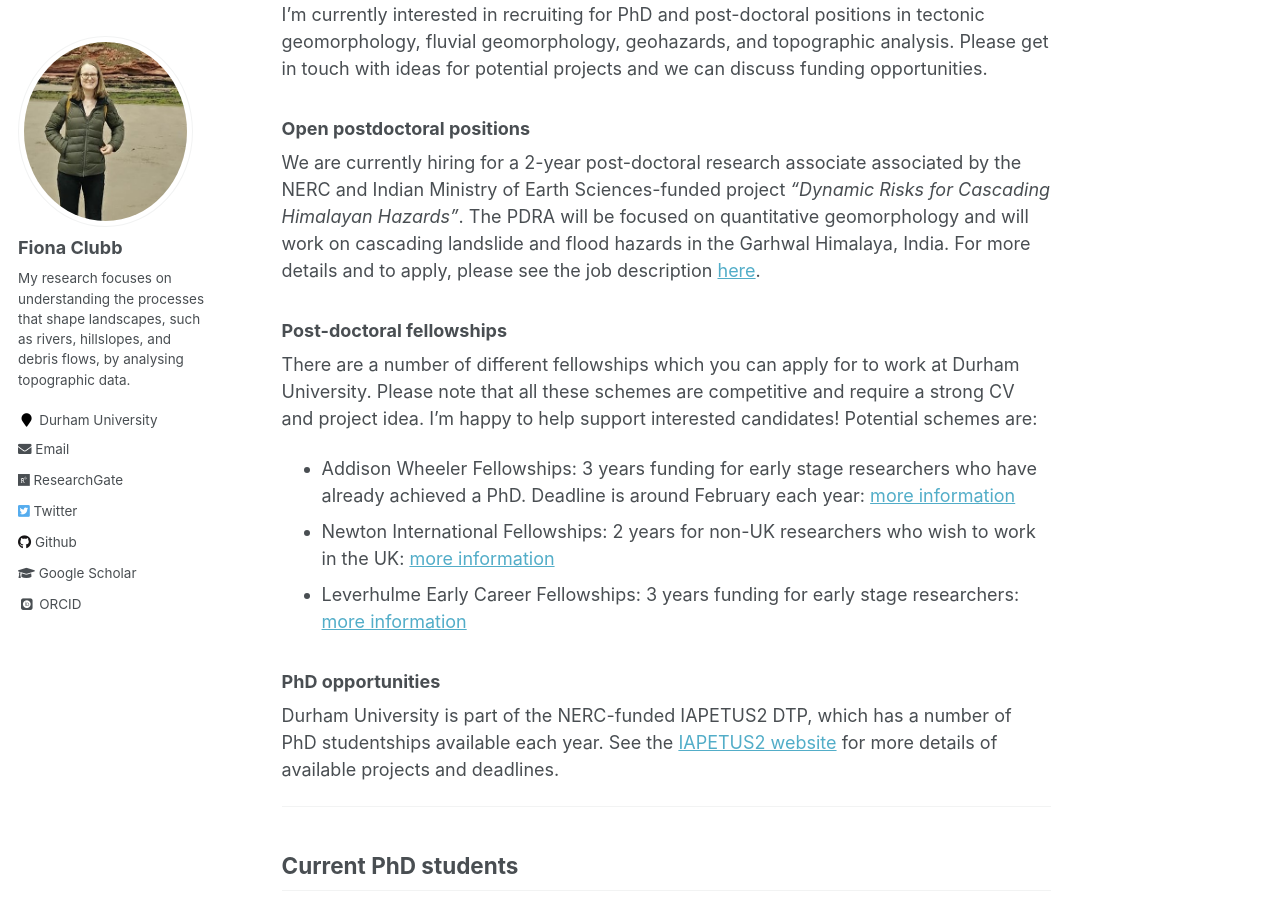
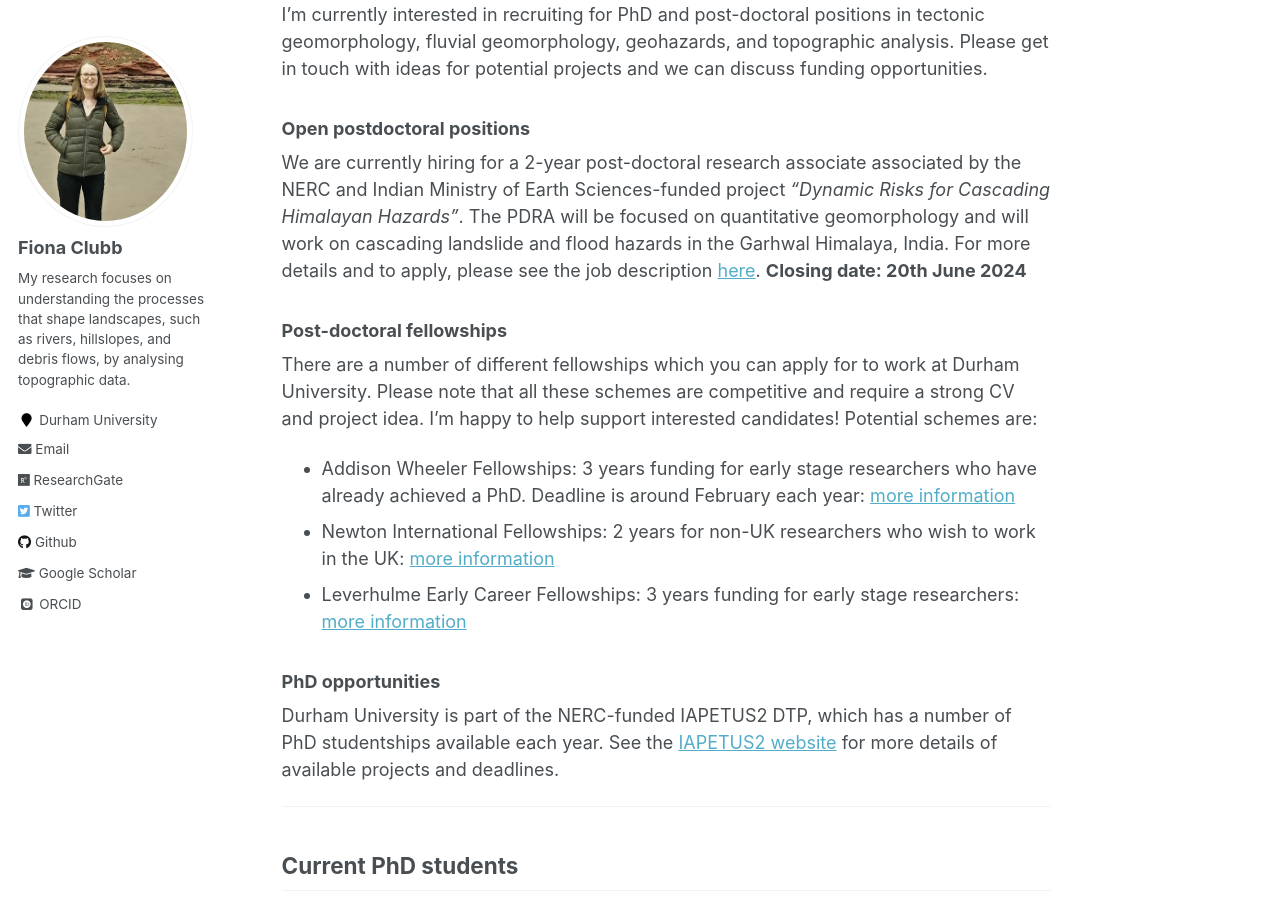
Before and after one commit to fclubb/fclubb.github.io, a Jekyll site: the page built from _pages/about.md, in a window 1280 px wide and 900 px high, scrolled down 1118 px. Built offline with Jekyll 4.4.1, drawn with Linux system fonts in a browser that asks for light colours; some web fonts are replaced.

Commit message:
adding closing date

```diff
--- a/_pages/about.md
+++ b/_pages/about.md
@@ -27,7 +27,7 @@
 
 ### Open postdoctoral positions
 
-We are currently hiring for a 2-year post-doctoral research associate associated by the NERC and Indian Ministry of Earth Sciences-funded project _"Dynamic Risks for Cascading Himalayan Hazards"_. The PDRA will be focused on quantitative geomorphology and will work on cascading landslide and flood hazards in the Garhwal Himalaya, India. For more details and to apply, please see the job description [here](https://durham.taleo.net/careersection/du_ext/jobdetail.ftl?job=24000714&tz=GMT%2B01%3A00&tzname=Europe%2FLondon).
+We are currently hiring for a 2-year post-doctoral research associate associated by the NERC and Indian Ministry of Earth Sciences-funded project _"Dynamic Risks for Cascading Himalayan Hazards"_. The PDRA will be focused on quantitative geomorphology and will work on cascading landslide and flood hazards in the Garhwal Himalaya, India. For more details and to apply, please see the job description [here](https://durham.taleo.net/careersection/du_ext/jobdetail.ftl?job=24000714&tz=GMT%2B01%3A00&tzname=Europe%2FLondon). **Closing date: 20th June 2024**
 
 ### Post-doctoral fellowships
 
```
